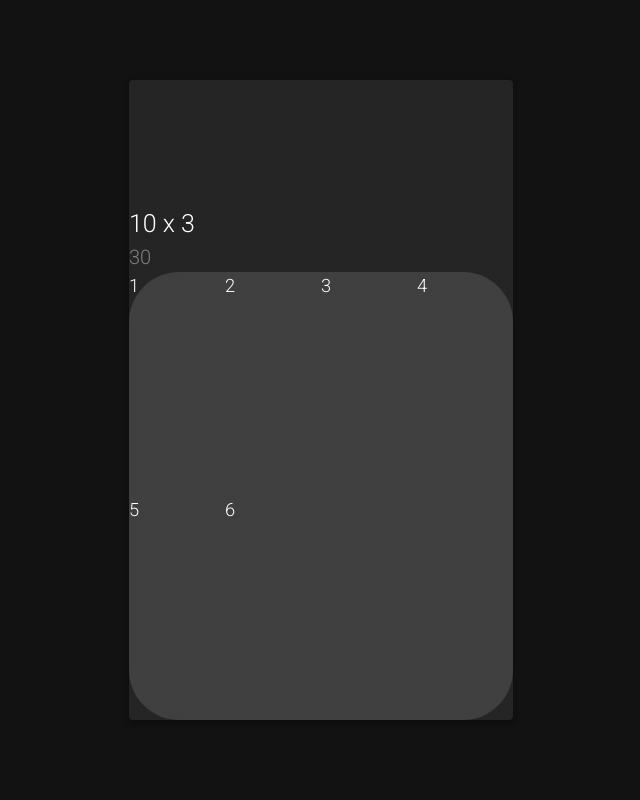
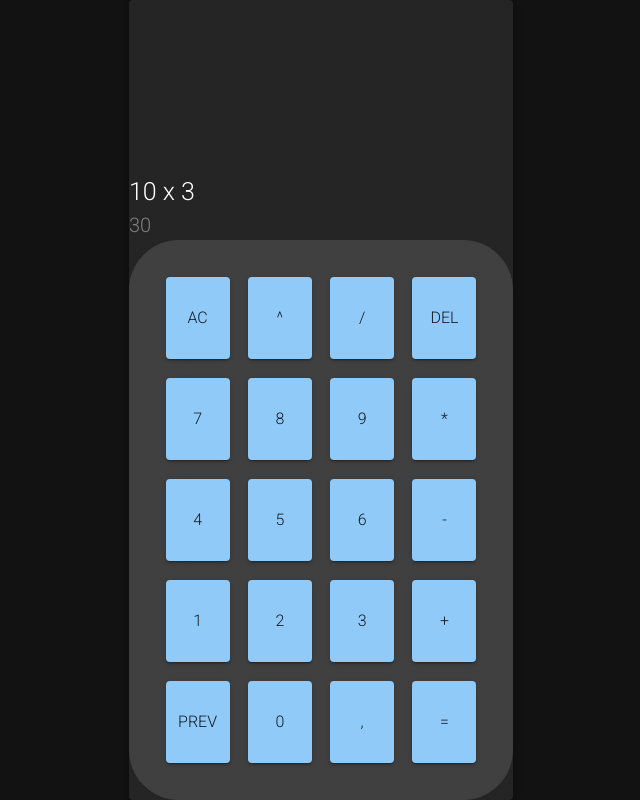
Before and after one commit to LeChatErrant/technical-test-react, a Next.js app: page / in a window 1280 px wide. Shown: the whole page, without its empty margins (319-959 px from the left). Built offline with nearby package versions, Linux system fonts and the light colour scheme.

Commit message:
feat: keyboard

```diff
--- a/src/components/Calculator/index.tsx
+++ b/src/components/Calculator/index.tsx
@@ -1,3 +1,4 @@
+import { useTheme } from '@mui/material'
 import mathjs from 'mathjs'
 import { useState } from 'react'
 
@@ -6,11 +7,13 @@ import {
   InputScreen,
   ResultScreen,
 } from '@components/Calculator/styles'
+import Key from '@components/Key'
 import Keyboard from '@components/Keyboard'
 
 export default function Calculator() {
   const [result, setResult] = useState('30')
   const [input, setInput] = useState('10 x 3')
+  const theme = useTheme()
 
   function addInput(str: string) {
     setInput(input + str)
@@ -29,12 +32,30 @@ export default function Calculator() {
       <InputScreen>{input}</InputScreen>
       <ResultScreen>{result}</ResultScreen>
       <Keyboard columns={4}>
-        <div>1</div>
-        <div>2</div>
-        <div>3</div>
-        <div>4</div>
-        <div>5</div>
-        <div>6</div>
+        <Key content="AC" contentColor={theme.palette.error.main} />
+        <Key content="^" contentColor={theme.palette.info.main} />
+        <Key content="/" contentColor={theme.palette.info.main} />
+        <Key content="DEL" contentColor={theme.palette.error.main} />
+
+        <Key content="7" contentColor={theme.palette.text.primary} />
+        <Key content="8" contentColor={theme.palette.text.primary} />
+        <Key content="9" contentColor={theme.palette.text.primary} />
+        <Key content="*" contentColor={theme.palette.info.main} />
+
+        <Key content="4" contentColor={theme.palette.text.primary} />
+        <Key content="5" contentColor={theme.palette.text.primary} />
+        <Key content="6" contentColor={theme.palette.text.primary} />
+        <Key content="-" contentColor={theme.palette.info.main} />
+
+        <Key content="1" contentColor={theme.palette.text.primary} />
+        <Key content="2" contentColor={theme.palette.text.primary} />
+        <Key content="3" contentColor={theme.palette.text.primary} />
+        <Key content="+" contentColor={theme.palette.info.main} />
+
+        <Key content="PREV" contentColor={theme.palette.info.main} />
+        <Key content="0" contentColor={theme.palette.text.primary} />
+        <Key content="," contentColor={theme.palette.text.primary} />
+        <Key content="=" contentColor={theme.palette.success.main} />
       </Keyboard>
     </CalculatorContainer>
   )
--- a/src/components/Calculator/styles.tsx
+++ b/src/components/Calculator/styles.tsx
@@ -2,7 +2,7 @@ import { Paper } from '@mui/material'
 import styled from 'styled-components'
 
 export const CalculatorContainer = styled(Paper)`
-  height: 80%;
+  height: 100%;
   width: 30%;
   border-radius: 50px;
   display: flex;
--- /dev/null
+++ b/src/components/Key/index.tsx
@@ -0,0 +1,10 @@
+import { KeyProps } from '@components/Key/props'
+import { KeyButton } from '@components/Key/styles'
+
+export default function Key(props: KeyProps) {
+  return (
+    <KeyButton variant="contained" {...props}>
+      {props.content}
+    </KeyButton>
+  )
+}
--- /dev/null
+++ b/src/components/Key/props.tsx
@@ -0,0 +1,4 @@
+export interface KeyProps {
+  content: string
+  contentColor: string
+}
--- /dev/null
+++ b/src/components/Key/styles.tsx
@@ -0,0 +1,20 @@
+import { Button } from '@mui/material'
+import styled from 'styled-components'
+
+import { KeyProps } from '@components/Key/props'
+
+export const KeyButton = styled(Button)<KeyProps>`
+  background-color: ${({ theme }) => theme.palette.background.paper};
+  color: ${(props) => props.contentColor};
+  font-size: 25px;
+  place-self: center;
+  border-radius: 15px;
+  width: 100%;
+  height: 100%;
+
+  &:hover {
+    width: 102%;
+    height: 102%;
+    background-color: ${({ theme }) => theme.palette.action.hover};
+  }
+`
--- a/src/components/Keyboard/styles.tsx
+++ b/src/components/Keyboard/styles.tsx
@@ -11,4 +11,6 @@ export const KeyboardContainer = styled.div<KeyboardProps>`
 
   display: grid;
   grid-template-columns: repeat(${(props) => props.columns}, 1fr);
+  grid-gap: 1em;
+  padding: 2em;
 `
```
